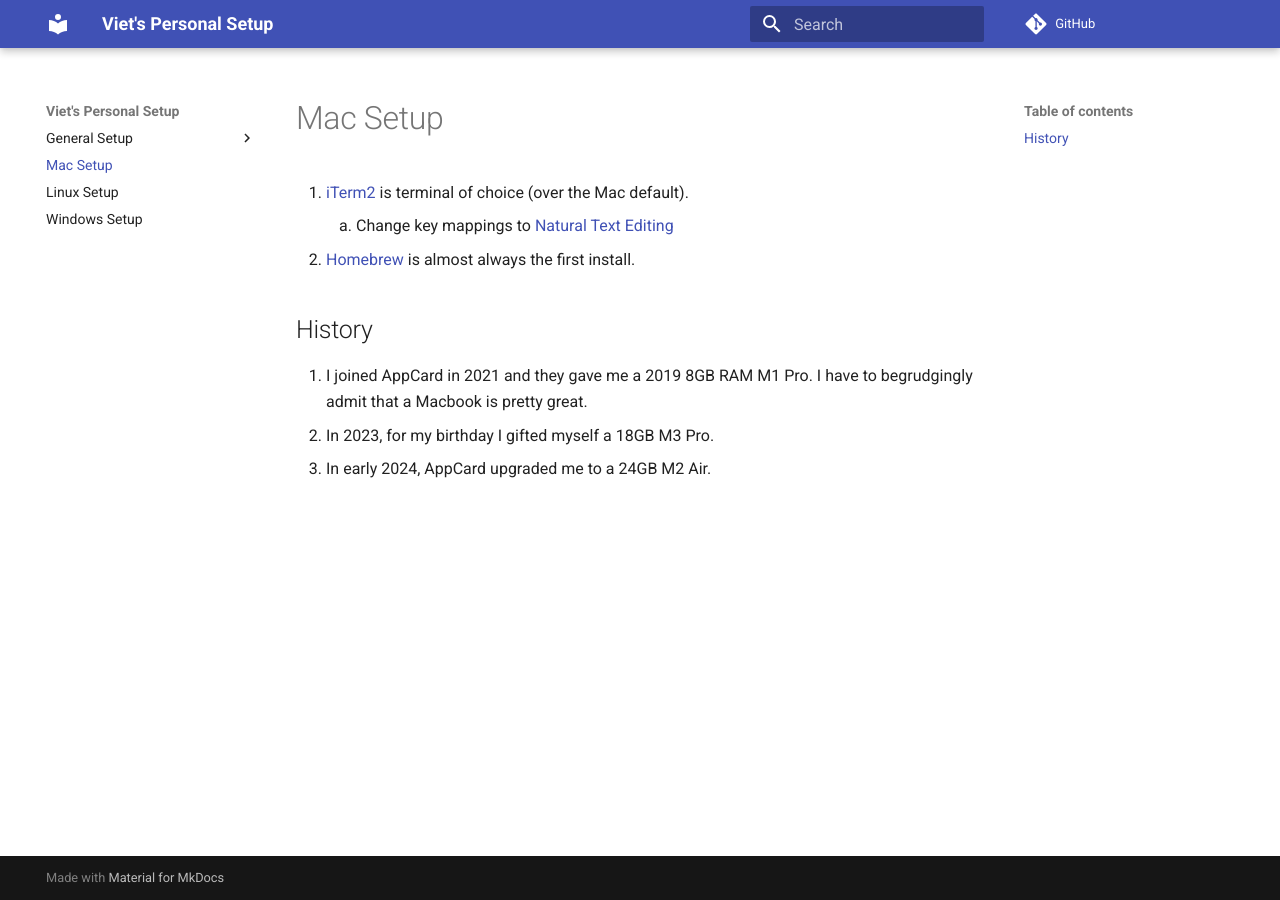
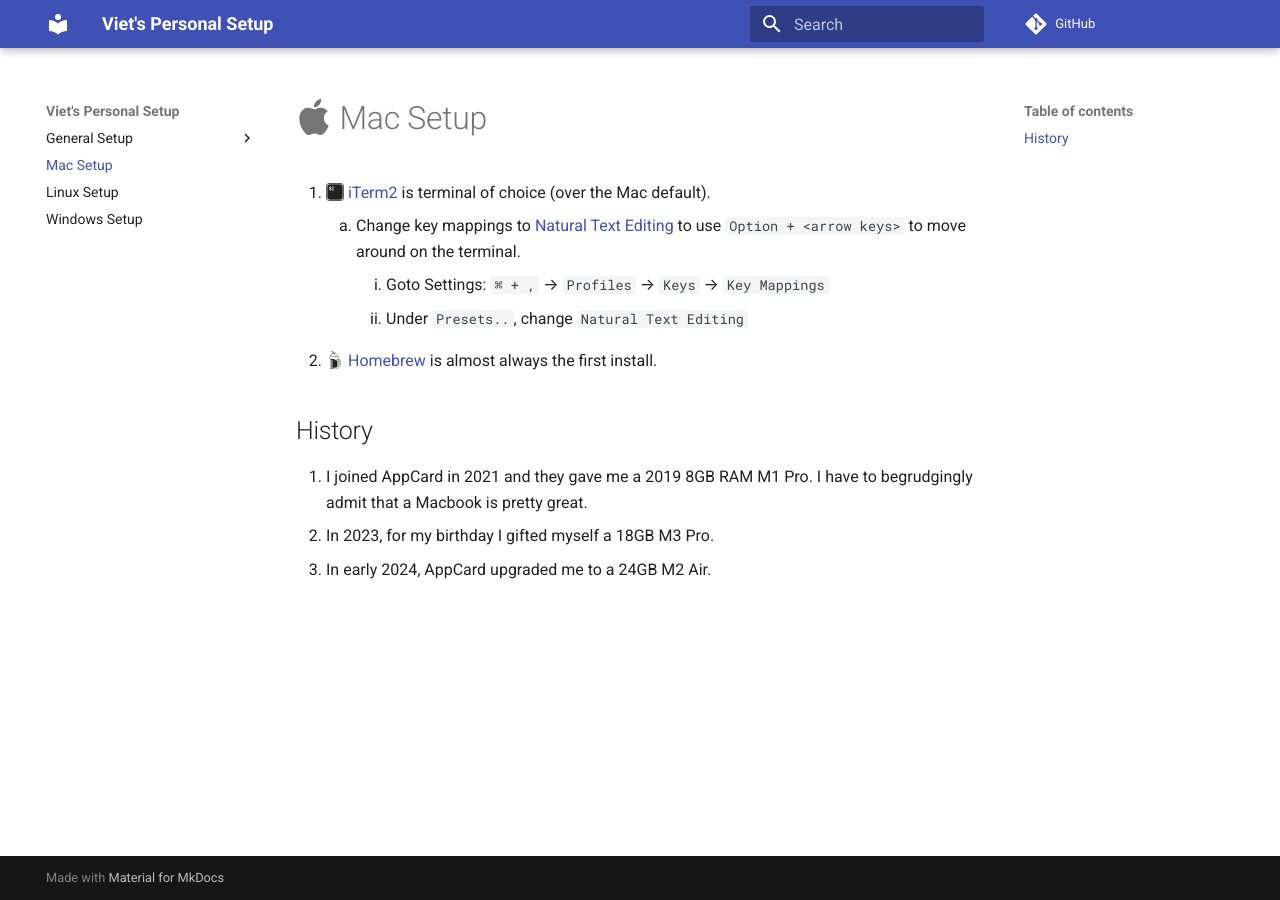
Before and after one commit to VietThan/PersonalSetup, an MkDocs documentation site: the page built from docs/mac/index.md, in a window 1280 px wide. Built offline with MkDocs 1.6.1 and Material for MkDocs 9.7.7, drawn with Linux system fonts in a browser that asks for light colours; comment, search, counter and statistics services are not loaded.

Commit message:
added more icons

```diff
--- a/docs/mac/index.md
+++ b/docs/mac/index.md
@@ -1,8 +1,10 @@
-# Mac Setup
+# :simple-apple: Mac Setup
 
-1. [iTerm2](https://iterm2.com/) is terminal of choice (over the Mac default).
-    1. Change key mappings to [Natural Text Editing](https://superuser.com/a/1157575)
-2. [Homebrew](https://brew.sh/) is almost always the first install.
+1. :simple-iterm2: [iTerm2](https://iterm2.com/) is terminal of choice (over the Mac default).
+    1. Change key mappings to [Natural Text Editing](https://superuser.com/a/1157575) to use `Option + <arrow keys>` to move around on the terminal.
+        1. Goto Settings: `⌘ + ,` → `Profiles` → `Keys` → `Key Mappings`
+        2. Under `Presets..`, change `Natural Text Editing`
+2. :simple-homebrew: [Homebrew](https://brew.sh/) is almost always the first install.
 
 ## History
 
```
Also changed, not shown: docs/linux/index.md (+1 -1 lines), docs/shell-setup.md (+5 -5 lines), docs/windows/index.md (+1 -1 lines).
